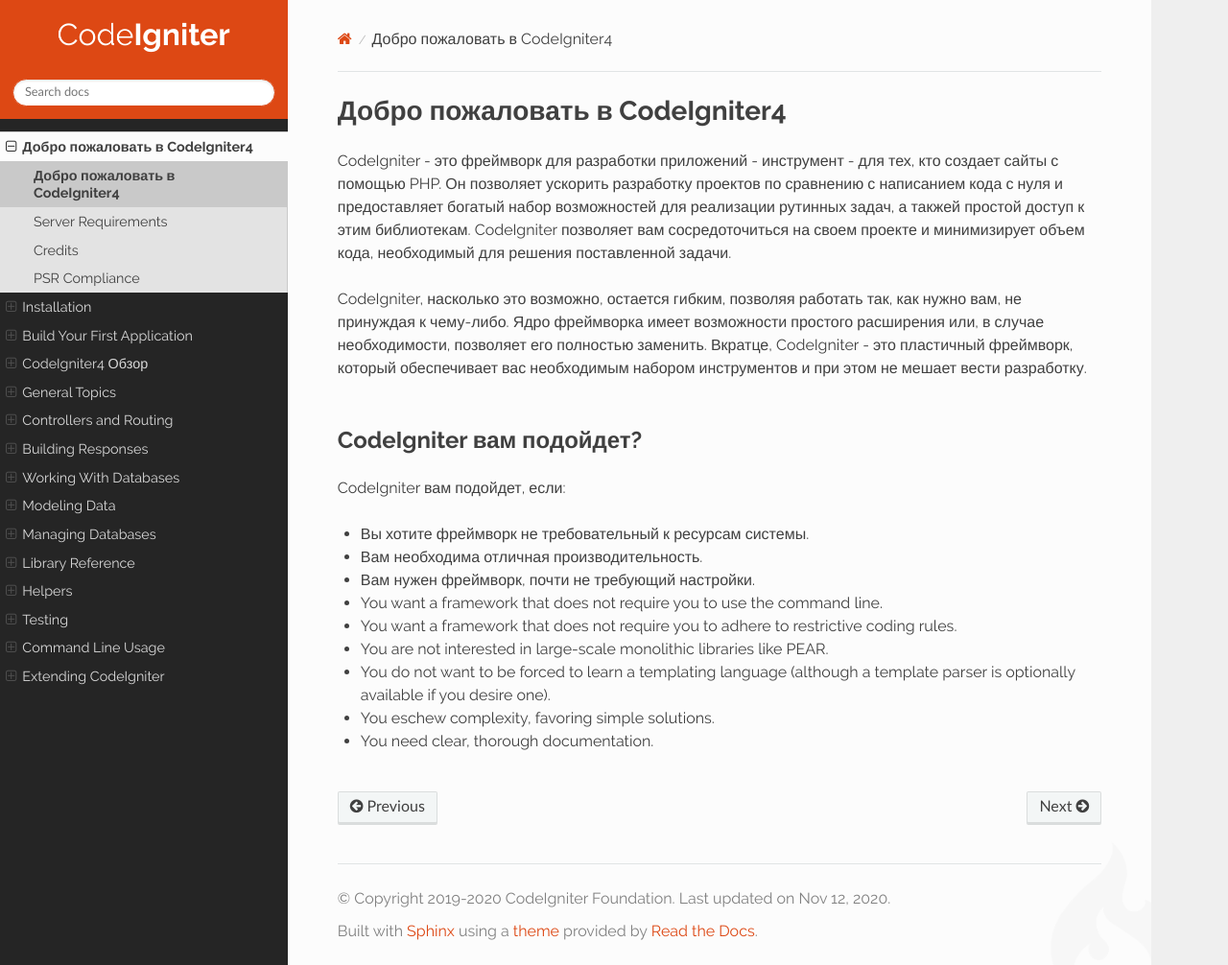
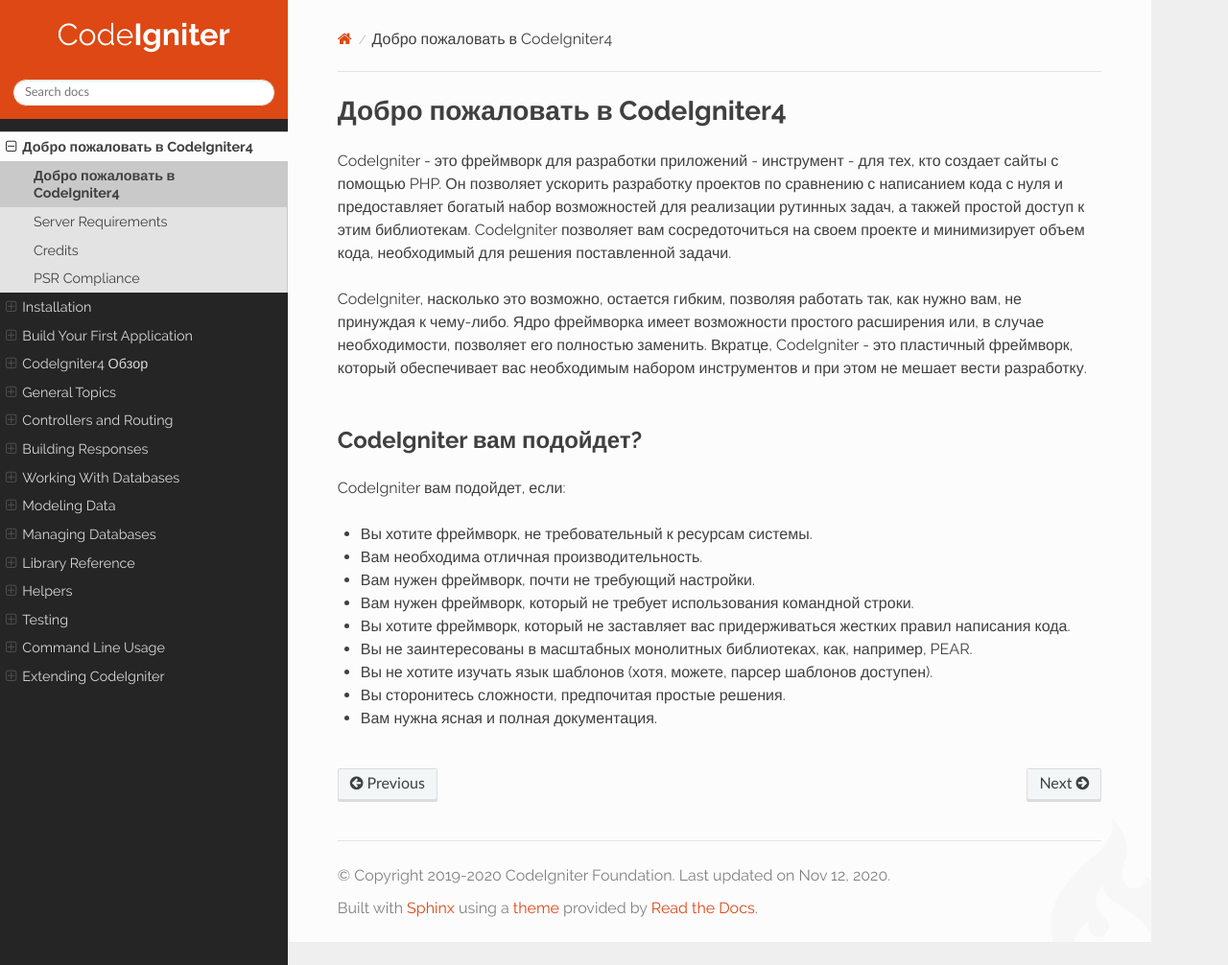
Before and after one commit to padyda/c4-rudoc.github.io, a Sphinx documentation site: the page built from source/intro/index.rst, in a window 1280 px wide and 1006 px high. Shown: the whole window at 96% size. Built offline with Sphinx 7.4.7 and the Read the Docs theme 2.0.0, drawn with Linux system fonts in a browser that asks for light colours.

Commit message:
Переведено Добро пожаловать

```diff
--- a/source/intro/index.rst
+++ b/source/intro/index.rst
@@ -1,6 +1,6 @@
-#######################
+#################################
 Добро пожаловать в CodeIgniter4
-#######################
+#################################
 
 CodeIgniter - это фреймворк для разработки приложений - инструмент - для тех, кто создает сайты с помощью PHP. Он позволяет ускорить разработку проектов по сравнению с написанием кода с нуля и предоставляет богатый набор возможностей для реализации рутинных задач, а такжей простой доступ к этим библиотекам. CodeIgniter позволяет вам сосредоточиться на своем проекте и минимизирует объем кода, необходимый для решения поставленной задачи.
 
@@ -12,18 +12,15 @@
 
 CodeIgniter вам подойдет, если:
 
--  Вы хотите фреймворк не требовательный к ресурсам системы.
+-  Вы хотите фреймворк, не требовательный к ресурсам системы.
 -  Вам необходима отличная производительность.
 -  Вам нужен фреймворк, почти не требующий настройки.
--  You want a framework that does not require you to use the command
-   line.
--  You want a framework that does not require you to adhere to
-   restrictive coding rules.
--  You are not interested in large-scale monolithic libraries like PEAR.
--  You do not want to be forced to learn a templating language (although
-   a template parser is optionally available if you desire one).
--  You eschew complexity, favoring simple solutions.
--  You need clear, thorough documentation.
+-  Вам нужен фреймворк, который не требует использования командной строки.
+-  Вы хотите фреймворк, который не заставляет вас придерживаться жестких правил написания кода.
+-  Вы не заинтересованы в масштабных монолитных библиотеках, как, например, PEAR.
+-  Вы не хотите изучать язык шаблонов (хотя, можете, парсер шаблонов доступен).
+-  Вы сторонитесь сложности, предпочитая простые решения.
+-  Вам нужна ясная и полная документация.
 
 .. toctree::
 	:hidden:
```
Also changed, not shown: 4 other files.
